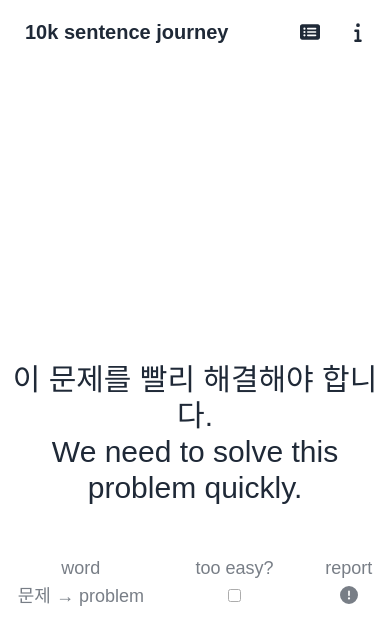
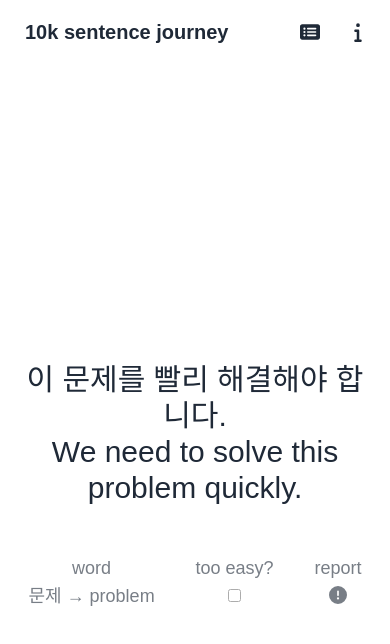
Before and after one commit to jaroslaw-weber/10k-sentence-journey, a Next.js app: page / in a window 390 px wide. Shown: the top 644 px of the page. Built offline with nearby package versions, Linux system fonts and the light colour scheme; a web font is replaced by a local one.

Commit message:
fix margins on mobile

```diff
--- a/app/page.tsx
+++ b/app/page.tsx
@@ -26,7 +26,7 @@
 
 
   return (
-    <div className='flex justify-center items-center min-h-screen'>
+    <div className='flex justify-center items-center min-h-screen p-4'>
       <RandomSentence />
     </div>
   );
```
